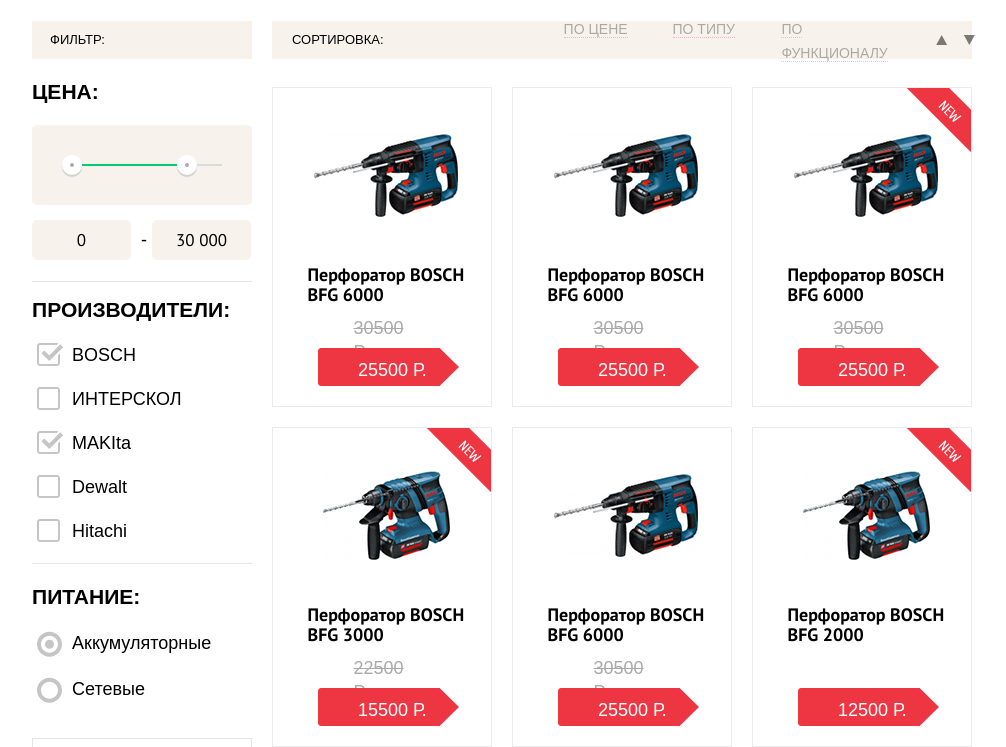
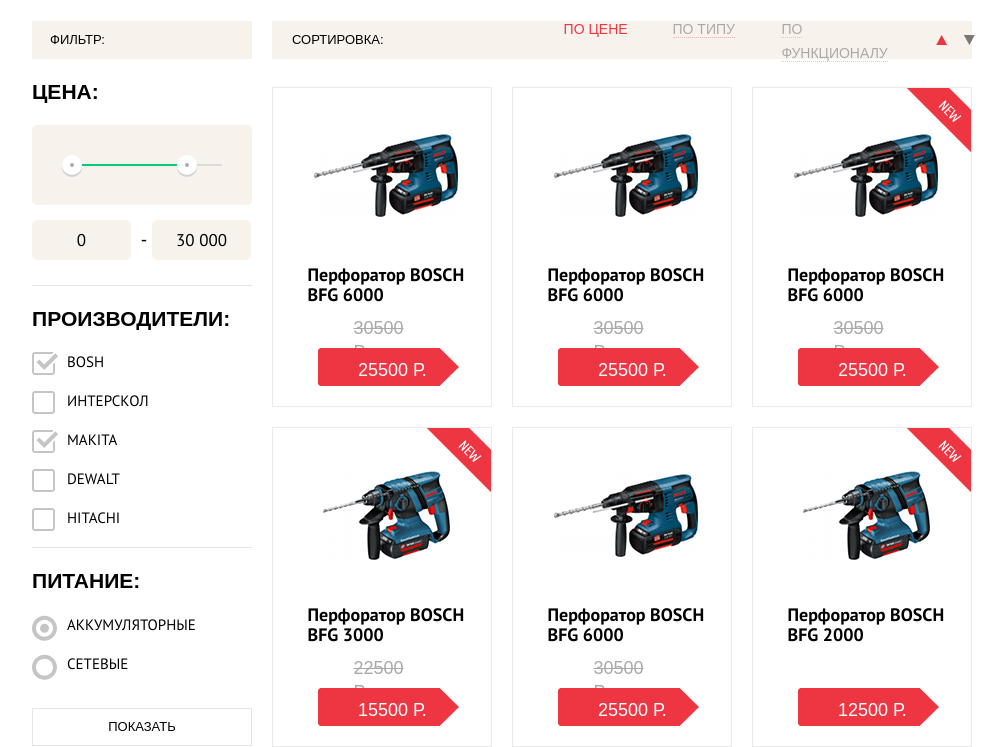
Before and after one commit to Kasat7/1281279-technomart-29, a plain HTML site: page catalog.html in a window 1280 px wide. Shown: the part 513-1260 px from the top of the page, without its empty margins (138-1144 px from the left). Drawn offline with Linux system fonts and the light colour scheme; a web font is replaced by a local one.

Commit message:
Исправление: Декоративные элементы на внутренней странице

```diff
--- a/catalog.html
+++ b/catalog.html
@@ -26,7 +26,7 @@
         </a>
         <form class="menu-search">
           <input type="text" id="search" placeholder="Поиск:">
-          <label class="search" for="search"></label>
+          <label class="search" for="search">Поиск:</label>
         </form>
         <a href="#" class="header-bookmarks">Закладки: 0</a>
         <a href="#" class="basket catalog-basket">Корзина: 10</a>
@@ -84,7 +84,8 @@
           <h2 class="form-headline">Фильтр:</h2>
 
           <form>
-            <h3>Цена:</h3>
+            <div class="price-form">
+              <h3 class="catalog-filter-headline">Цена:</h3>
               <div class="range-controls">
                 <div class="scale">
                   <div class="bar"></div>
@@ -96,23 +97,50 @@
                 <input class="min-price" type="text" value="0"> -
                 <input class="max-price" type="text" value="30 000">
               </div>
+            </div>
 
-            <h3 class="catalog-filter-manufacturers">Производители:</h3>
+            <div class="manufacturers-form">
+              <h3 class="catalog-filter-headline">Производители:</h3>
               <ul class="catalog-filter-list">
-              <li class="catalog-filter-item catalog-filter-item-active">BOSCH</li>
-              <li class="catalog-filter-item">ИНТЕРСКОЛ</li>
-              <li class="catalog-filter-item catalog-filter-item-active">MAKIta</li>
-              <li class="catalog-filter-item">Dewalt</li>
-              <li class="catalog-filter-item">Hitachi</li>
+                <li class="checkbox">
+                  <input class="visually-hidden checkbox-input" id="filter-bosh" type="checkbox" name="bosh" checked>
+                  <label for="filter-bosh">Bosh</label>
+                </li>
+                <li class="checkbox">
+                  <input class="visually-hidden checkbox-input" id="filter-interskol" type="checkbox" name="interskol">
+                  <label for="filter-interskol">Интерскол</label>
+                </li>
+                <li class="checkbox">
+                  <input class="visually-hidden checkbox-input" id="filter-makita" type="checkbox" name="makita"
+                    checked>
+                  <label for="filter-makita">Makita</label>
+                </li>
+                <li class="checkbox">
+                  <input class="visually-hidden checkbox-input" id="filter-dewalt" type="checkbox" name="dewalt">
+                  <label for="filter-dewalt">Dewalt</label>
+                </li>
+                <li class="checkbox">
+                  <input class="visually-hidden checkbox-input" id="filter-hitachi" type="checkbox" name="hitachi">
+                  <label for="filter-hitachi">Hitachi</label>
+                </li>
+              </ul>
+            </div>
+
+            <div class="power-supply-form">
+              <h3 class="catalog-filter-headline">Питание:</h3>
+              <ul class="catalog-filter-list">
+                <li class="radiobutton">
+                  <input class="visually-hidden radiobutton-input" id="battery" type="radio" name="power-type" checked>
+                  <label for="battery">Аккумуляторные</label>
+                </li>
+                <li class="radiobutton">
+                  <input class="visually-hidden radiobutton-input" id="net" type="radio" name="power-type">
+                  <label for="net">Сетевые</label>
+                </li>
               </ul>
 
-            <h3>Питание:</h3>
-            <ul>
-              <li class="catalog-filter-bottom-item catalog-filter-bottom-item-active">Аккумуляторные</li>
-              <li class="catalog-filter-bottom-item">Сетевые</li>
-            </ul>
-
-            <button class="catalog-filter-batton" type="button">Показать</button>
+              <button class="catalog-filter-button" type="submit">Показать</button>
+            </div>
           </form>
         </section>
 
@@ -121,19 +149,19 @@
             <h2>Сортировка:</h2>
 
             <ul class="filter-list">
-              <li><a>По цене</a></li>
-              <li><a href="#">По типу</a></li>
-              <li><a href="#">По функционалу</a></li>
+              <li><a class="filter-item filter-item-active">По цене</a></li>
+              <li><a class="filter-item" href="#">По типу</a></li>
+              <li><a class="filter-item" href="#">По функционалу</a></li>
             </ul>
 
             <ul class="filter-direction-list">
-              <li><a class="increase" href="#" aria-label="По возрастанию"></a></li>
+              <li><a class="increase increase-active" href="#" aria-label="По возрастанию"></a></li>
               <li><a class="decrease" href="#" aria-label="По убыванию"></a></li>
             </ul>
           </div>
 
 
-          <ul class="product-photos">
+          <ul class="products-list">
             <li>
               <div class="goods-card">
                 <div class="goods-card-image">
--- a/css/style.css
+++ b/css/style.css
@@ -154,8 +154,8 @@
     --filter-list-border-bottom: 1px dotted #ee3643;
     --filter-list-dorder-bottom-hover: 1px solid #ee3643;
 
-    /* .catalog-filter-batton */
-    --catalog-filter-batton-border: 1px solid #E5E5E5;
+    /* .catalog-filter-button */
+    --catalog-filter-button-border: 1px solid #E5E5E5;
 
     /* .toggle */
     --toggle-shadow: #cfcfcf
@@ -1206,59 +1206,17 @@ a {
     line-height: 18px;
 }
 
-.catalog-filter-manufacturers {
-    border-top: var(--catalog-filter-batton-border);
-    padding-top: 16px;
-}
-
 .catalog-filter-list {
-    border-bottom: var(--catalog-filter-batton-border);
-}
-
-.catalog-filter-item {
-    position: relative;
-    margin-bottom: 20px;
-}
-
-.catalog-filter-item:first-child {
-    margin-top: 20px;
-}
-
-.catalog-filter-item::before {
-    position: absolute;
-    content: "";
-    background-image: url(../img/catalog-filter-item.svg);
-    background-repeat: no-repeat;
-    width: 23px;
-    height: 23px;
-    left: -35px;
-}
-
-.catalog-filter-item-active::before {
-    background-image: url(../img/checkbox-on.svg);
-    width: 27px;
-}
-
-.catalog-filter-bottom-item {
-    position: relative;
-    margin-bottom: 22px;
-}
-
-.catalog-filter-bottom-item::before {
-    position: absolute;
-    content: "";
-    background-image: url(../img/catalog-filter-bottom-item.svg);
-    background-repeat: no-repeat;
-    width: 25px;
-    height: 27px;
-    left: -35px;
-}
-
-.catalog-filter-bottom-item-active::before {
-    background-image: url(../img/radio-on.svg);
-}
-
-.catalog-filter-batton {
+    padding: 0;
+    margin: 0;
+}
+
+.price-form,
+.manufacturers-form {
+    border-bottom: var(--catalog-filter-button-border);
+}
+
+.catalog-filter-button {
     width: 100%;
     height: 38px;
     font-style: normal;
@@ -1267,7 +1225,7 @@ a {
     line-height: 18px;
     text-transform: uppercase;
     background-color: var(--basic-white);
-    border: var(--catalog-filter-batton-border);
+    border: var(--catalog-filter-button-border);
     box-sizing: border-box;
     margin-top: 15px;
 }
@@ -1326,6 +1284,11 @@ a {
     background-image: url(../img/icon-down-dir-red.svg);
 }
 
+.increase-active::before {
+    background-image: url(../img/icon-down-dir-red.svg);
+    opacity: 1;
+}
+
 .decrease {
     position: relative;
 }
@@ -1350,30 +1313,51 @@ a {
     background-image: url(../img/icon-down-dir-red.svg);
 }
 
-.filter-list a {
+.decrease-active::before {
+    background-image: url(../img/icon-down-dir-red.svg);
+    opacity: 1;
+    transform: rotate(180deg);
+}
+
+.filter-item {
     border-bottom: var(--filter-list-border-bottom);
-}
-
-.filter-list a {
     color: var(--basic-black);
     opacity: 0.3;
 }
 
-.filter-list a:hover {
+.filter-item:hover {
     border-bottom: var(--filter-list-dorder-bottom-hover);
 }
 
-.filter-list a:hover {
+.filter-item:hover {
     color: var(--basic-black);
     opacity: 1;
 }
 
-.filter-list a:active {
+.filter-item:active {
     border: none;
 }
 
-.filter-list a:active {
+.filter-item:active {
     color: var(--basic-red);
+}
+
+.filter-item-active {
+    color: var(--basic-red);
+    border-bottom: none;
+    opacity: 1;
+}
+
+.filter-item-active:hover {
+    color: var(--basic-red);
+    border-bottom: none;
+    opacity: 1;
+}
+
+.filter-item-active:active {
+    color: var(--basic-red);
+    border-bottom: none;
+    opacity: 1;
 }
 
 .buy:hover {
@@ -1483,7 +1467,7 @@ a {
 
 .popular-manufacturers li,
 .popular-goods li,
-.product-photos li {
+.products-list li {
     border: var(--popular-manufacturers-border-img);
     box-sizing: border-box;
 }
@@ -1605,7 +1589,7 @@ a {
     top: 6px;
 }
 
-.product-photos {
+.products-list {
     display: grid;
     grid-template-columns: 220px 220px 220px;
     gap: 20px;
@@ -1860,4 +1844,78 @@ a {
 
 .price-controls {
     white-space: nowrap;
-}
+    margin-bottom: 25px;
+}
+
+.visually-hidden {
+    position: absolute;
+    width: 1px;
+    height: 1px;
+    margin: -1px;
+    border: 0;
+    padding: 0;
+    white-space: nowrap;
+    clip-path: inset(100%);
+    clip: rect(0 0 0 0);
+    overflow: hidden;
+}
+
+.checkbox,
+.radiobutton {
+    font-family: "PT Sans", Arial, sans-serif;
+    font-style: normal;
+    font-weight: normal;
+    font-size: 15px;
+    line-height: 19px;
+    text-transform: uppercase;
+    margin-left: 35px;
+    margin-bottom: 20px;
+}
+
+.checkbox label,
+.radiobutton label {
+    position: relative;
+    display: block;
+    cursor: pointer;
+    user-select: none;
+}
+
+.checkbox-input + label::before {
+    position: absolute;
+    content: "";
+    background-image: url(../img/checkbox.svg);
+    background-repeat: no-repeat;
+    width: 23px;
+    height: 23px;
+    left: -35px;
+}
+
+.checkbox-input:checked + label::before {
+    position: absolute;
+    content: "";
+    background-image: url(../img/checkbox-on.svg);
+    background-repeat: no-repeat;
+    width: 27px;
+    height: 23px;
+    left: -35px;
+}
+
+.radiobutton-input + label::before {
+    position: absolute;
+    content: "";
+    background-image: url(../img/radiobutton.svg);
+    background-repeat: no-repeat;
+    width: 25px;
+    height: 27px;
+    left: -35px;
+}
+
+.radiobutton-input:checked + label::before {
+    position: absolute;
+    content: "";
+    background-image: url(../img/radio-on.svg);
+    background-repeat: no-repeat;
+    width: 25px;
+    height: 27px;
+    left: -35px;
+}
```
Also changed, not shown: index.html (+1 -1 lines), img/checkbox.svg (renamed from img/catalog-filter-item.svg), img/radiobutton.svg (renamed from img/catalog-filter-bottom-item.svg). Lines whose indentation alone changed are shown as unchanged.
